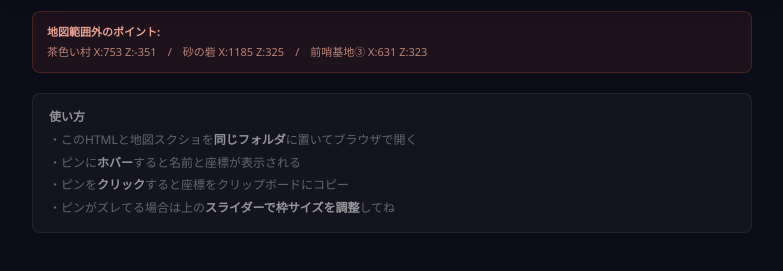
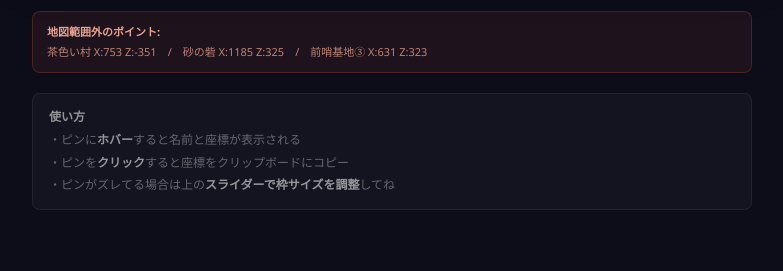
Before and after one commit to shi0618/minecraft_private_map01, a plain HTML site: page index.html in a window 1280 px wide. Shown: the part 1031-1302 px from the top of the page, without its empty margins (248-1031 px from the left). Drawn offline with Linux system fonts and the light colour scheme.

```diff
--- a/index.html
+++ b/index.html
@@ -234,7 +234,6 @@
 
 <div class="usage">
   <strong>使い方</strong><br>
-  ・このHTMLと地図スクショを<strong>同じフォルダ</strong>に置いてブラウザで開く<br>
   ・ピンに<strong>ホバー</strong>すると名前と座標が表示される<br>
   ・ピンを<strong>クリック</strong>すると座標をクリップボードにコピー<br>
   ・ピンがズレてる場合は上の<strong>スライダーで枠サイズを調整</strong>してね
```
Also changed, not shown: Minecraft for Windows 2026_06_07 2_20_28.png (added).
